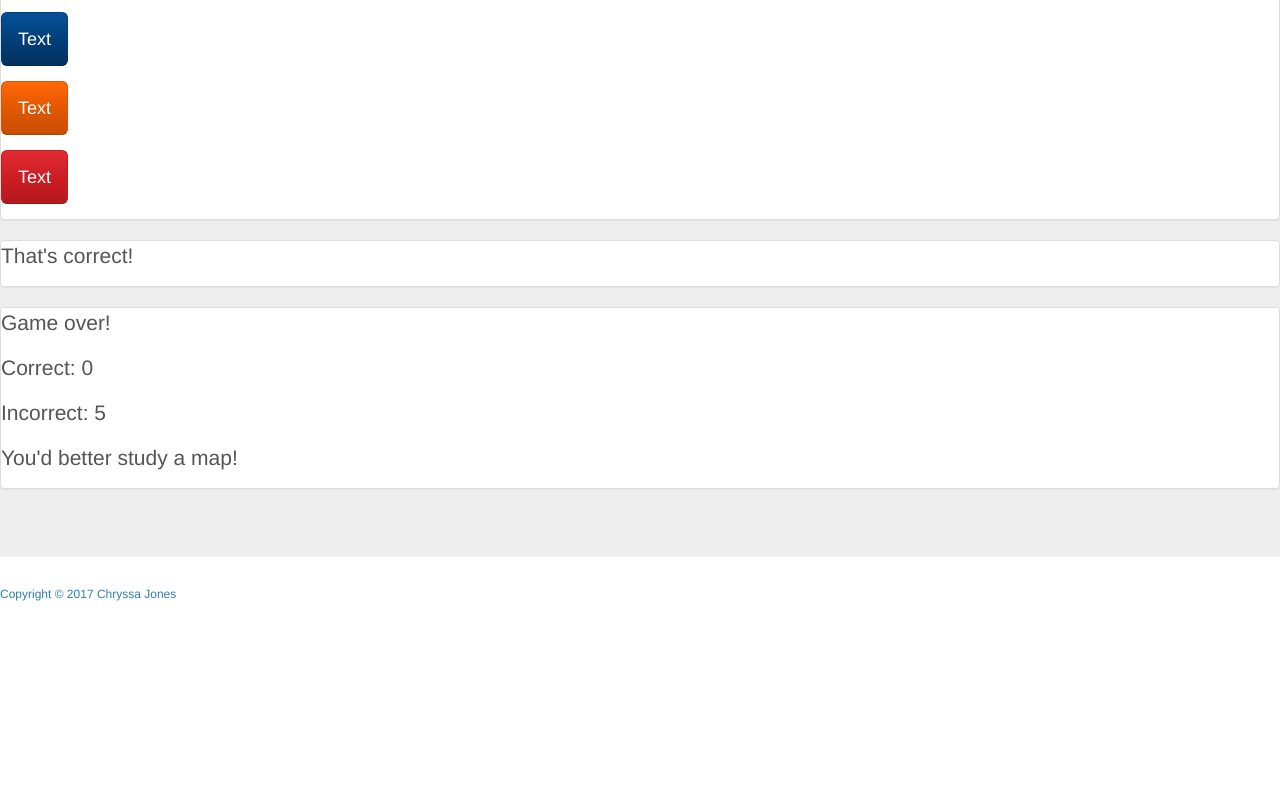
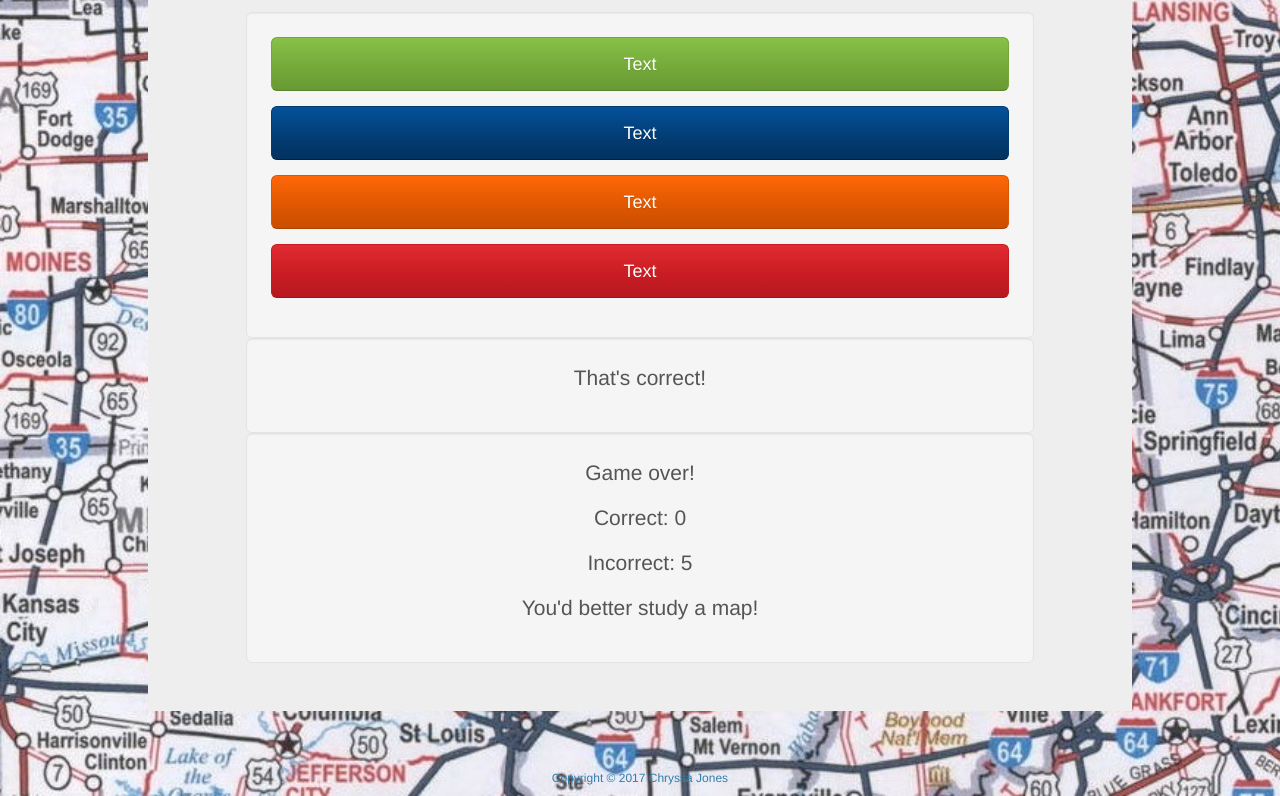
Before and after one commit to chryssajones/trivia-game, a plain HTML site: page index.html in a window 1280 px wide. Shown: the part 602-1398 px from the top of the page. Before the commit the page ends 1214 px from the top, so only its background shows below. Drawn offline with nearby package versions, Linux system fonts and the light colour scheme.

Commit message:
initial style

```diff
--- a/assets/css/style.css
+++ b/assets/css/style.css
@@ -0,0 +1,22 @@
+body {
+	background: url(../images/map7.jpg);
+	background-size: cover;
+	z-index: -99;
+	text-align: center;
+}
+
+.wrapper {
+	width: 80%;
+	padding: 20px;
+	margin: auto;
+	margin-top: 50px;
+}
+
+.well {
+	width: 80%;
+	margin: auto;
+}
+
+.btn-guess {
+	width: 100%;
+}
--- a/index.html
+++ b/index.html
@@ -11,6 +11,7 @@
 </head>
 <body>
 
+<div class="wrapper">
 	<div class="jumbotron" id="initial">
 		<h1>Map Trivia Game</h1>
 		<p>Can you answer these trivia questions without looking at a map?</p>
@@ -20,29 +21,29 @@
 	<div class="jumbotron" id="gameBlock">
 		<h1>Question</h1>
 		<p>Time remaining:</p>
-	<div class="panel panel-primary" id="buttonBox">
-		<p><a href="#" class="btn btn-lg btn-success">Text</a></p>
-		<p><a href="#" class="btn btn-lg btn-info">Text</a></p>
-		<p><a href="#" class="btn btn-lg btn-warning">Text</a></p>
-		<p><a href="#" class="btn btn-lg btn-danger">Text</a></p>
+		<div class="well well-lg" id="buttonBox">
+			<p><a href="#" class="btn btn-lg btn-guess btn-success">Text</a></p>
+			<p><a href="#" class="btn btn-lg btn-guess btn-info">Text</a></p>
+			<p><a href="#" class="btn btn-lg btn-guess btn-warning">Text</a></p>
+			<p><a href="#" class="btn btn-lg btn-guess btn-danger">Text</a></p>
 		</div>
-	<div class="panel panel-primary" id="resultBox">
+		<div class="well well-lg" id="resultBox">
 			<p>That's correct!</p>
 		</div>
-	<div class="panel panel-primary" id="scoreBox">
+		<div class="well well-lg" id="scoreBox">
 			<p>Game over!</p>
 			<p>Correct: 0</p>
 			<p>Incorrect: 5</p>
 			<P>You'd better study a map!</P>
 		</div>
 	</div>
-
+</div>
 
 <footer>
 	<h6>Copyright &copy; 2017 Chryssa Jones</h6>
 </footer>
- 	<script src="https://maxcdn.bootstrapcdn.com/bootstrap/3.3.7/js/bootstrap.min.js"></script>
-	<script src="https://ajax.googleapis.com/ajax/libs/jquery/3.2.1/jquery.min.js"></script>
-	<script src="assets/javascript.game.js"></script>
+<!--  	<script type="text/javascript" src="https://maxcdn.bootstrapcdn.com/bootstrap/3.3.7/js/bootstrap.min.js"></script>   -->
+	<script src="https://code.jquery.com/jquery-3.2.1.slim.min.js" integrity="sha256-k2WSCIexGzOj3Euiig+TlR8gA0EmPjuc79OEeY5L45g=" crossorigin="anonymous"></script>
+	<script type="text/javascript" src="assets/javascript/app.js"></script>
 </body>
 </html>
```
Also changed, not shown: assets/images/map4.jpg (added), assets/images/map5.png (added), assets/images/map6.png (added), assets/images/map7.jpg (added). Lines whose indentation alone changed are shown as unchanged.
